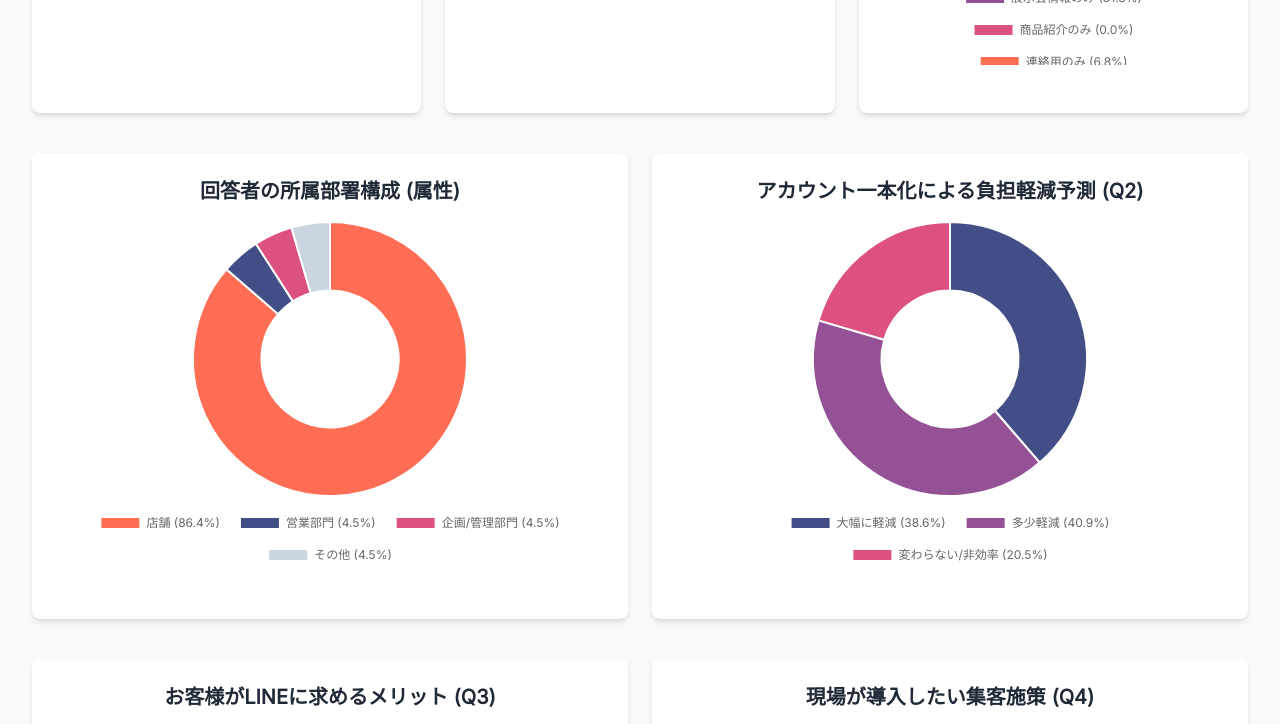
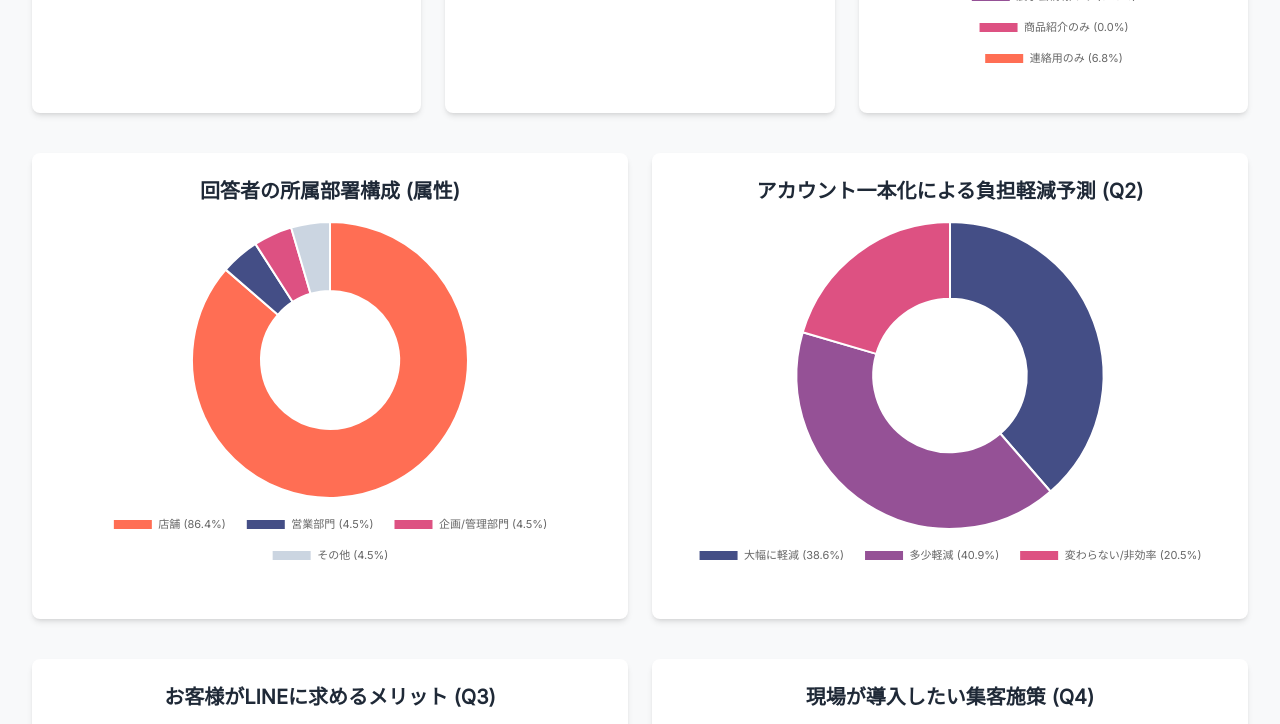
Before and after one commit to sima-tool/line-survey-infographic, a plain HTML site: page index.html in a window 1280 px wide. Shown: the part 642-1366 px from the top of the page. Drawn offline with nearby package versions, Linux system fonts and the light colour scheme.

Commit message:
Fix-chart-legend-font

```diff
--- a/index.html
+++ b/index.html
@@ -267,7 +267,7 @@
                         labels: {
                             padding: 20,
                             font: {
-                                size: 12,
+                                size: 11,
                                 family: "'Inter', 'Noto Sans JP', sans-serif"
                             }
                         }
```
